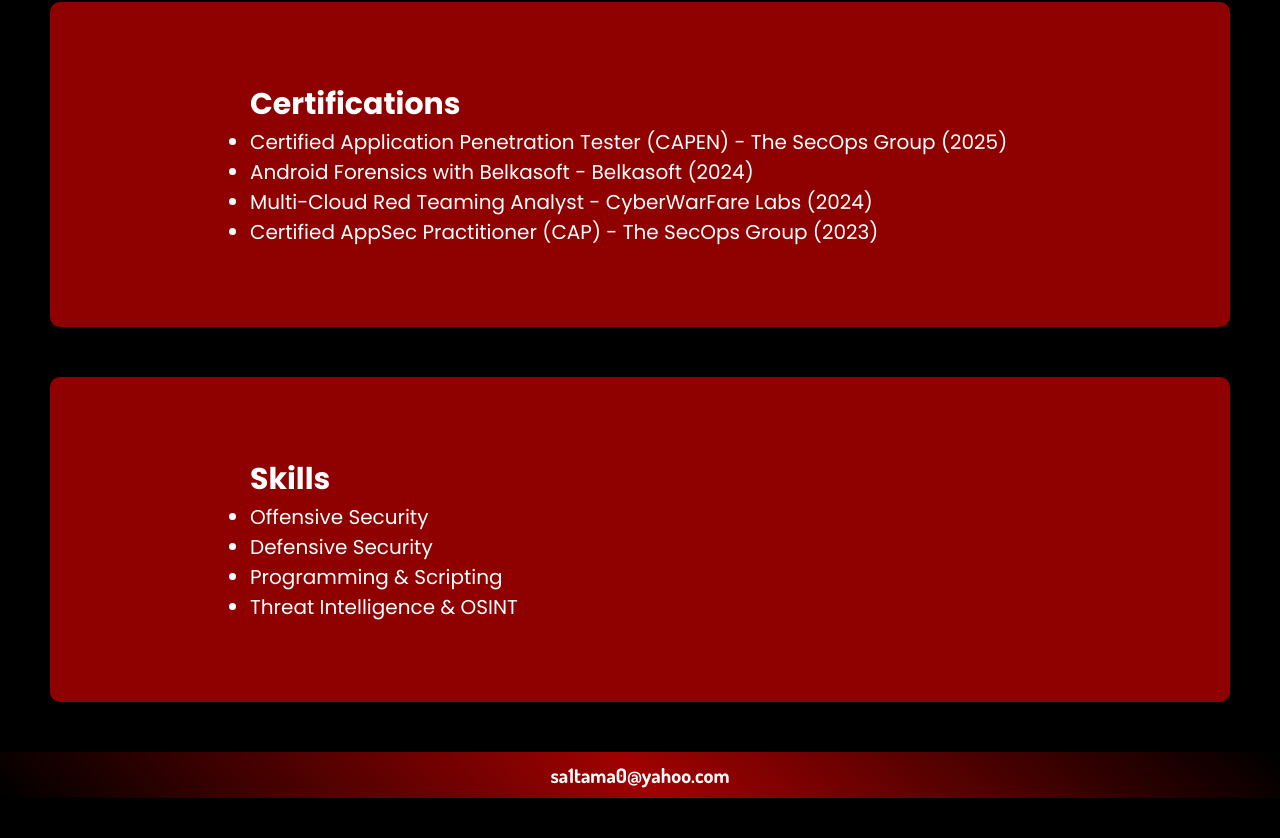
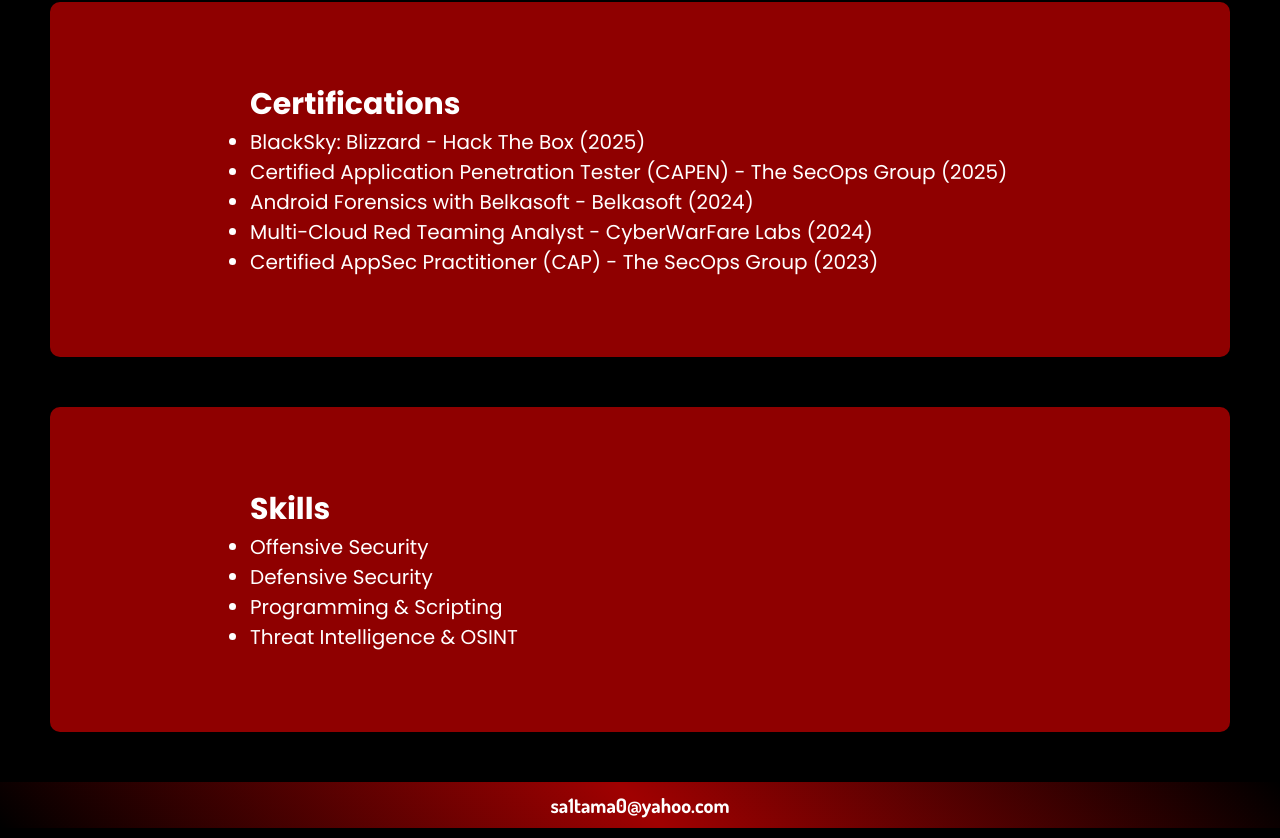
Before and after one commit to sa1tama0/sa1tama0.github.io, a plain HTML site: page index.html in a window 1280 px wide. Shown: the part 2518-3356 px from the top of the page. Before the commit the page ends 3326 px from the top, so only its background shows below. Drawn offline with nearby package versions, Linux system fonts and the light colour scheme.

Commit message:
Update index.html

```diff
--- a/index.html
+++ b/index.html
@@ -128,6 +128,7 @@
         <div class="section-bg">
             <h1>Certifications</h1>
             <ul>
+                <li>BlackSky: Blizzard - Hack The Box (2025)</li>
                 <li>Certified Application Penetration Tester (CAPEN) - The SecOps Group (2025)</li>
                 <li>Android Forensics with Belkasoft - Belkasoft (2024)</li>
                 <li>Multi-Cloud Red Teaming Analyst - CyberWarFare Labs (2024)</li>
```
